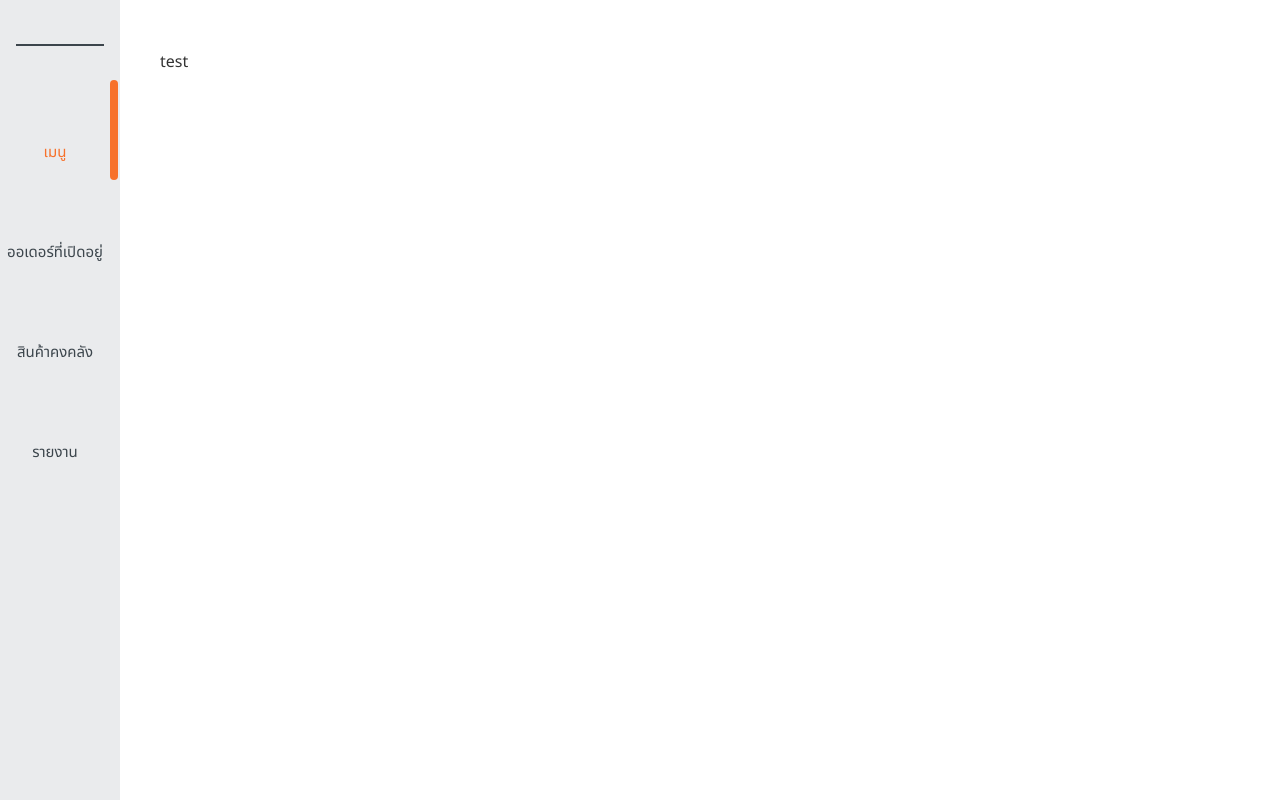
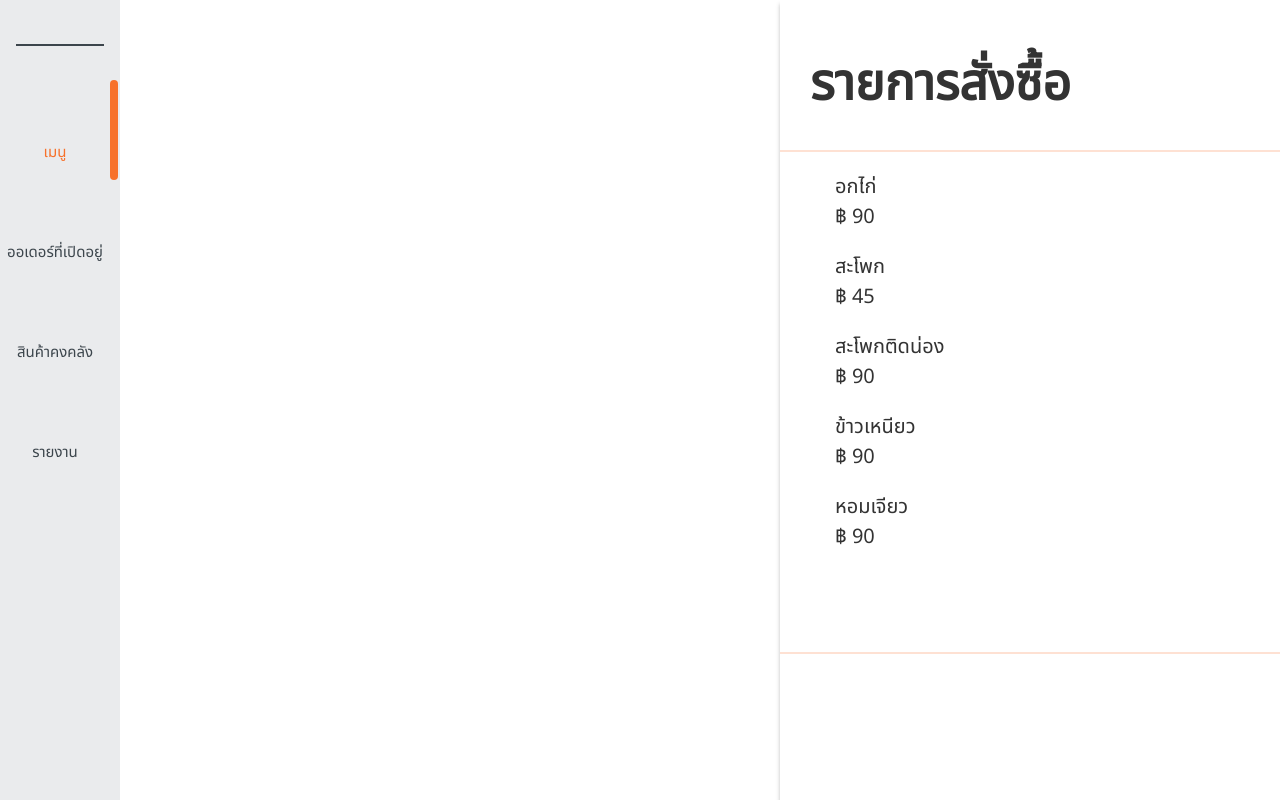
Before and after one commit to narawitPtm/pos-chicken, a Svelte app: page / in a window 1280 px wide. Built offline with nearby package versions, Linux system fonts and the light colour scheme.

Commit message:
end day 2 add orderbill

```diff
--- a/src/components/seletected-order/seleted-order.scss
+++ b/src/components/seletected-order/seleted-order.scss
@@ -0,0 +1,48 @@
+$orangeColor: #F7712B;
+#main {
+    position: fixed;
+    top: 0px;
+    right: 0px;
+    background-color: FFFEFE;
+    width: 500px;
+    height: 100%;
+    box-shadow: 0px 4px 4px rgba(0, 0, 0, 0.25);
+    #headerOrder {
+        padding-top: 20px;
+        height: 130px;
+        padding-left: 30px;
+        display: flex;
+        align-items: center;
+        font-weight: bold;
+        font-size: 50px;
+        border-bottom: 2px solid rgba(251, 105, 38, 0.2);
+    }
+    #menuListPrepare {
+        height: 500px;
+        padding: 0px 40px 0px 30px;
+        border-bottom: 2px solid rgba(251, 105, 38, 0.2);
+        overflow-y: auto;
+        .menuPrepare {
+            padding-top: 20px;
+            display: flex;
+            .delete {
+                color: $orangeColor;
+                font-size: 25px;
+                padding-top: 10px;
+                &:hover {
+                    cursor: pointer;
+                }
+            }
+            .menu-detail {
+                padding-left: 25px;
+                font-size: 20px;
+                .name-menu {
+
+                }
+                .cost-mennu {
+
+                }
+            }
+        }
+    }
+}
--- a/src/components/seletected-order/seleted-order.svelte
+++ b/src/components/seletected-order/seleted-order.svelte
@@ -1,9 +1,35 @@
 <script lang="ts">
 	import { push } from 'svelte-spa-router'
+   let orderlistsPrepare: {name:string, quantity:number, cost:number}[] = [
+		{ name: 'อกไก่', quantity:2, cost: 45},
+      { name: 'สะโพก', quantity:1, cost: 45},
+      { name: 'สะโพกติดน่อง', quantity:2, cost: 45},
+      { name: 'ข้าวเหนียว', quantity:2, cost: 45},
+      { name: 'หอมเจียว', quantity:2, cost: 45}
+	];
 </script>
 
 <div id="main">
-   test
+   <div id="headerOrder">
+   รายการสั่งซื้อ
+   </div>
+   <div id="menuListPrepare">
+   <!-- loop-order -->
+   {#each orderlistsPrepare as orderlistPrepare}
+      <div class="menuPrepare">
+         <i class="fas fa-times delete"></i>
+         <div class="menu-detail">
+            <div class="name-menu">
+               {orderlistPrepare.name}
+            </div>
+            <div class="cost-menu">
+               ฿ {orderlistPrepare.cost*orderlistPrepare.quantity}
+            </div>
+         </div>
+      </div>
+   {/each}
+   <!-- loop-order -->
+   </div>
 </div>
 
 <style lang="scss">
--- a/src/components/sidebar/side-bar.scss
+++ b/src/components/sidebar/side-bar.scss
@@ -103,7 +103,7 @@ $disable: #3C454C;
                     display: flex;
                 }
                 cursor: pointer;
-                background-color: #f7722b7e;
+                background-color: #f7722b63;
             }
         }
     }
```
Also changed, not shown: src/components/layouts/layout.ts (deleted, +0 -10 lines).
